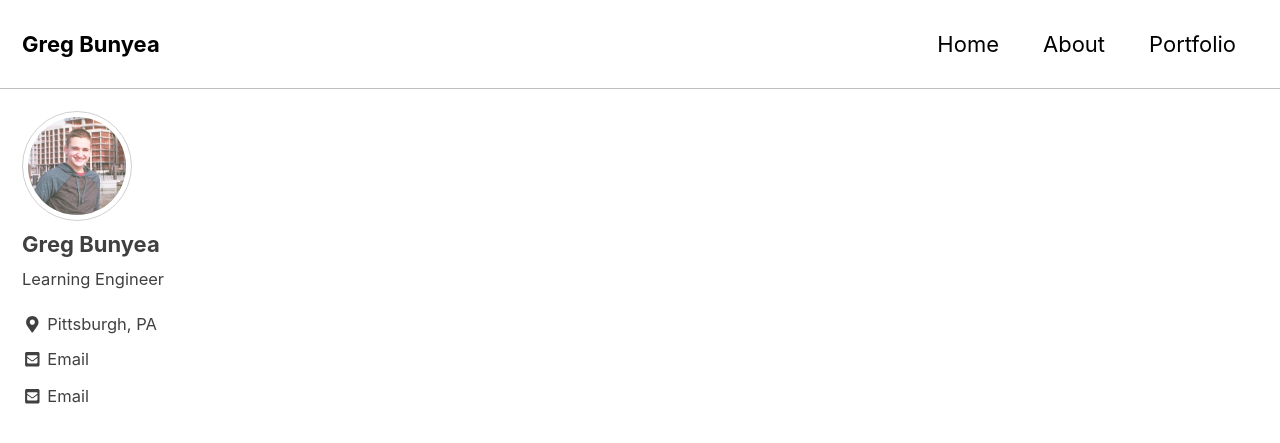
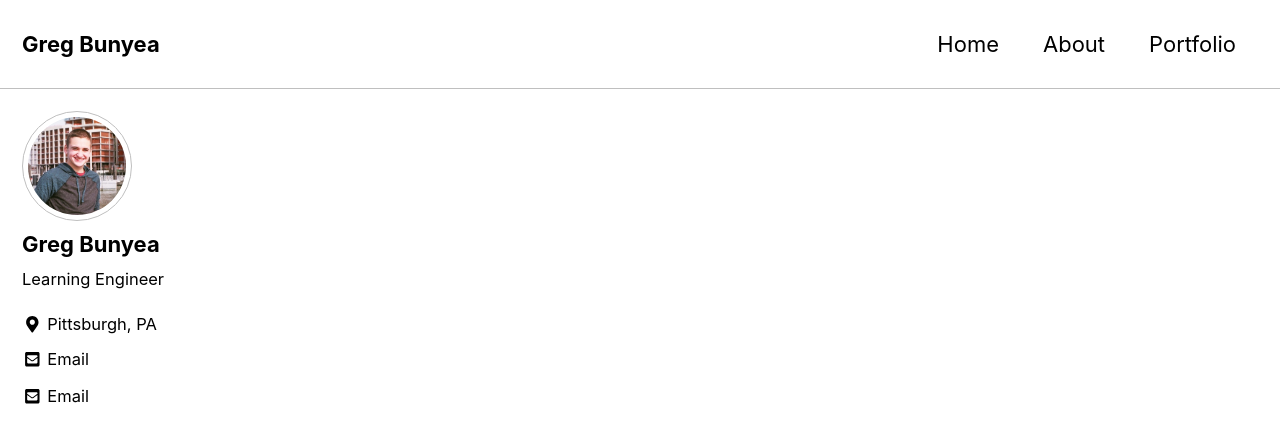
Before and after one commit to gjbunyea/www, a Jekyll site: the page built from index.md, in a window 1280 px wide and 900 px high. Shown: the top 443 px of the window. Built offline with Jekyll 4.4.1, drawn with Linux system fonts in a browser that asks for light colours; cached includes are drawn as plain includes; nearby versions of some CDN libraries; the list of posts is cut into pages by our own code.

Commit message:
opacity off

```diff
--- a/_sass/minimal-mistakes/_sidebar.scss
+++ b/_sass/minimal-mistakes/_sidebar.scss
@@ -19,13 +19,6 @@
   @include breakpoint($large) {
     float: left;
     width: calc(#{$right-sidebar-width-narrow} - 1em);
-    opacity: 0.75;
-    -webkit-transition: opacity 0.2s ease-in-out;
-    transition: opacity 0.2s ease-in-out;
-
-    &:hover {
-      opacity: 1;
-    }
 
     &.sticky {
       overflow-y: auto;
```
